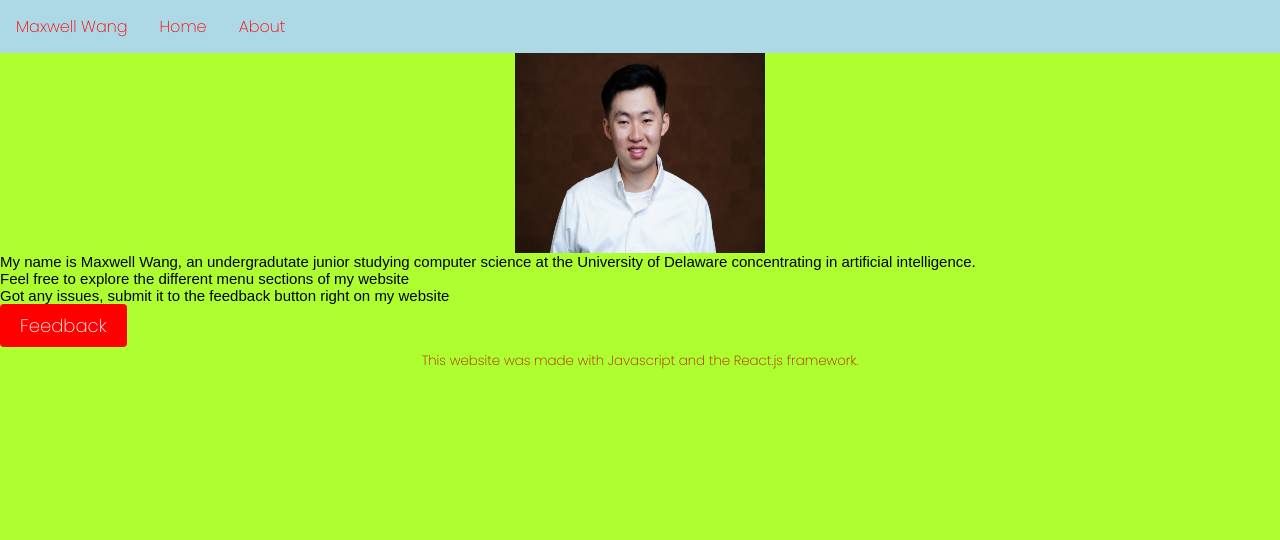
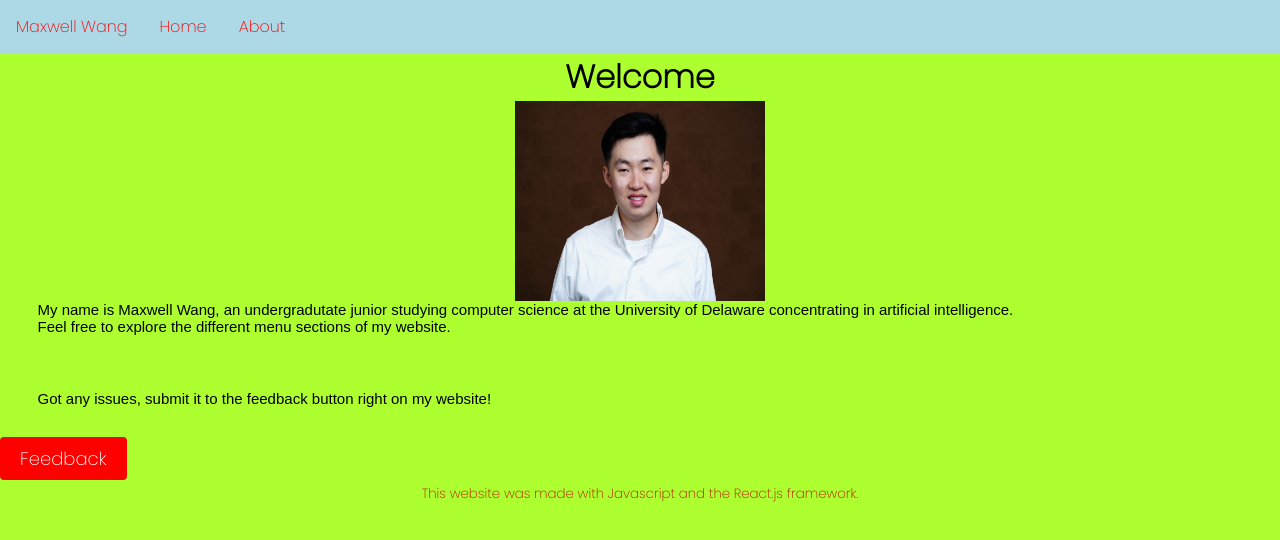
Before and after one commit to mwang840/MaxWang, a React (Create React App) app: page / in a window 1280 px wide. Shown: the top 540 px of the page. Built offline with nearby package versions, Linux system fonts and the light colour scheme.

Commit message:
reworded and fixed css

```diff
--- a/src/Pages/Home.css
+++ b/src/Pages/Home.css
@@ -1,9 +1,19 @@
 p{
   text-align: center;
   color:rgb(7, 7, 7);
+  font-family: Arial, Helvetica, sans-serif;
+  font-size: 15px;
+  text-align:center;
+  margin-left:2.5em;
+  margin-right: 2.5em;
+  padding:0 7em 2em 0;
 }
 
 footer{
 text-align: center;
   color:rgb(183, 16, 8);
 }
+
+Button{
+  color:red;
+}
--- a/src/Pages/Home.js
+++ b/src/Pages/Home.js
@@ -5,11 +5,13 @@ import "./Home.css"
 
 function Home(){
     return <div>
+       <h1>Welcome</h1>
        <img src={max} alt="Max" style={{width: 250, height: 200, display:"absolute", top:0, left:0, right:10, bottom:0}}></img>
         <p>My name is Maxwell Wang, an undergradutate junior studying computer science at the University of Delaware concentrating in artificial intelligence.
+          <br></br>Feel free to explore the different menu sections of my website.
       </p>
-      <p>Feel free to explore the different menu sections of my website</p>
-      <p>Got any issues, submit it to the feedback button right on my website</p>
+      <br></br>
+      <p>Got any issues, submit it to the feedback button right on my website!</p>
       <Button>Feedback</Button>
       <footer><small>This website was made with Javascript and the React.js framework.</small></footer>
     </div>
```
